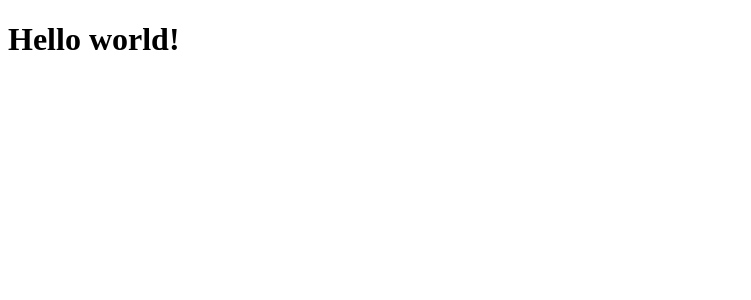
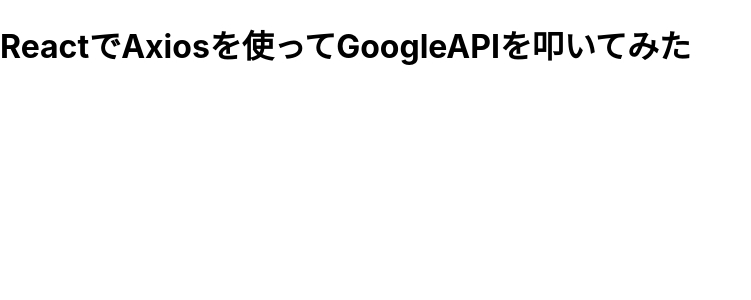
Before and after one commit to yhirochick/react_nakasone, a React (Create React App) app: page / in a window 1280 px wide. Shown: the top 300 px of the page, without its empty margins (0-751 px from the left). Built offline with nearby package versions, Linux system fonts and the light colour scheme.

Commit message:
Revert "最小限のHelloworld"
This reverts commit 05560e3f7b3189f2c7be6aa08a9f1e225c14158c.

```diff
--- a/src/index.js
+++ b/src/index.js
@@ -1,10 +1,17 @@
-// React 本体の読み込み
 import React from 'react';
-// ReactDOM ライブラリの読み込み
 import ReactDOM from 'react-dom';
+import './index.css';
+import App from './App';
+import reportWebVitals from './reportWebVitals';
 
-//ReactDOM.render() メソッドを使ってレンダリング（表示）
 ReactDOM.render(
-  <h1>Hello world!</h1>,
+  <React.StrictMode>
+    <App />
+  </React.StrictMode>,
   document.getElementById('root')
 );
+
+// If you want to start measuring performance in your app, pass a function
+// to log results (for example: reportWebVitals(console.log))
+// or send to an analytics endpoint. Learn more: https://bit.ly/CRA-vitals
+reportWebVitals();
```
